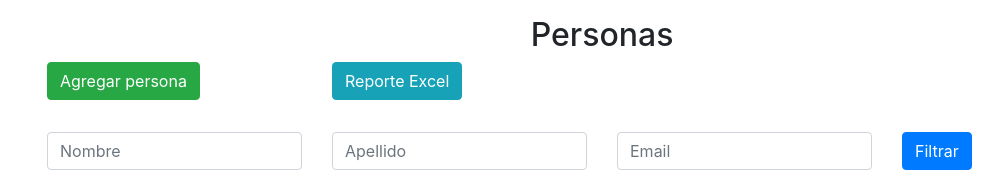
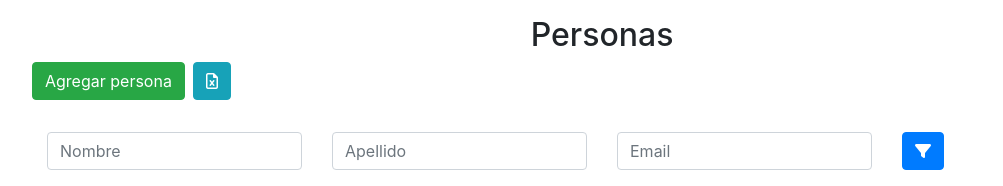
Before and after one commit to DiegoGgarcia/practico-pil2023, a Flask app: page /personas in a window 1280 px wide. Shown: the part 56-242 px from the top of the page, without its empty margins (38-1041 px from the left). Run offline with Flask 3, Linux system fonts and the light colour scheme; the visitor is signed in with stand-in values (Sample User, id 1); data that the repository does not hold is empty; some libraries are stand-ins or nearby versions.

Commit message:
Se agrega exportación xlsx de Personas

```diff
--- a/modules/common/gestor_comun.py
+++ b/modules/common/gestor_comun.py
@@ -25,12 +25,10 @@ class validaciones:
             return True
         else:
             return False
-
 class exportar:
     def exportar_excel(datos):
         wb = Workbook()
         ws = wb.active
-
 
         # Agregar encabezados de columnas (suponemos que todos los diccionarios tienen las mismas claves)
         headers = list(datos[0].keys())
--- a/templates/comun/base.html
+++ b/templates/comun/base.html
@@ -4,6 +4,7 @@
     <title>Flask Bootstrap App</title>
     <link rel="stylesheet" href="https://stackpath.bootstrapcdn.com/bootstrap/4.4.1/css/bootstrap.min.css" integrity="sha384-Vkoo8x4CGsO3+Hhxv8T/Q5PaXtkKtu6ug5TOeNV6gBiFeWPGFN9MuhOf23Q9Ifjh" crossorigin="anonymous">
     <link rel="icon" href="data:,">
+    <link rel="stylesheet" href="https://cdnjs.cloudflare.com/ajax/libs/font-awesome/6.4.2/css/all.min.css">
 </head>
 <body>
     <nav class="navbar navbar-expand-lg navbar-dark bg-dark">
--- a/templates/personas/personas.html
+++ b/templates/personas/personas.html
@@ -6,12 +6,12 @@
 <div class="container p-2 small"></div>
 	<h2 class="text-center">Personas</h2>
 	<div class="row">
-		<div class="col-md-3">
+		<div class="mr-2">
 			<a class="btn btn-success mb-3" href="{{ url_for('routes_personas.crear_persona') }}">Agregar persona</a>
 			</div>
-			<div class="col-md-3">
+			<div>
 				<form method="GET" action="{{ url_for('routes_personas.generar_excel') }}" class="mb-3">
-					<button class="btn btn-info mb-3" type="submit">Reporte Excel</button>
+					<button class="btn btn-info mb-3" type="submit"><i class="fa-regular fa-file-excel"></i></button>
 				</form>
 			</div>
 		</div>
@@ -28,7 +28,7 @@
 				<input type="text" class="form-control" name="email" placeholder="Email" value="{{ filtros.get('email', '') }}">
 			</div>
 			<div class="col-md-3">
-				<button type="submit" class="btn btn-primary">Filtrar</button>
+				<button type="submit" class="btn btn-primary"><i class="fa-solid fa-filter"></i></button>
 			</div>
 		</div>
 	</form>
@@ -59,9 +59,9 @@
 					<!-- ... (otros campos) ... -->
 					<td>
 						<a href="{{ url_for('routes_personas.editar_persona', persona_id=persona.id) }}"
-							class="btn btn-primary">Editar</a>
+							class="btn btn-success"><i class="fa-regular fa-pen-to-square"></i></a>
 						<button class="btn btn-danger" data-toggle="modal"
-							data-target="#eliminarModal{{ persona.id }}">Eliminar</button>
+							data-target="#eliminarModal{{ persona.id }}"><i class="fa-solid fa-trash"></i></button>
 					</td>
 				</tr>
 				<!-- Modal para confirmar la eliminación -->
```
